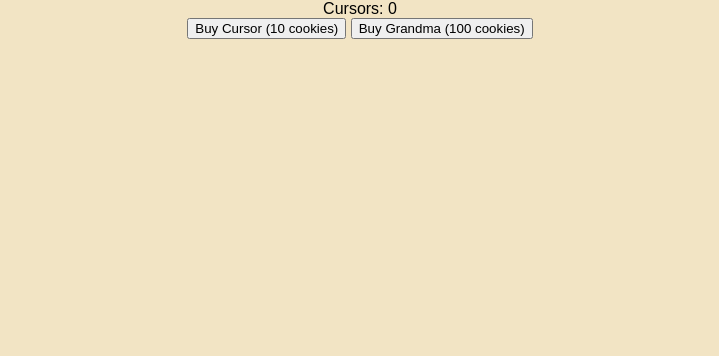
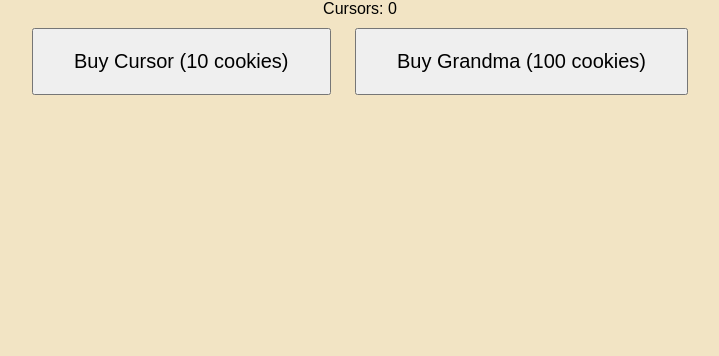
Before and after one commit to thesonotgoat1/cookie-clicker1, a plain HTML site: page index.html in a window 1280 px wide. Shown: the part 444-800 px from the top of the page, without its empty margins (280-999 px from the left). Drawn offline with Linux system fonts and the light colour scheme.

Commit message:
fixed ID bug

```diff
--- a/style.css
+++ b/style.css
@@ -30,8 +30,8 @@ body {
   margin-bottom: 10px;
 }
 
-#buyCursor {
-  padding: 200px 400px;
+.shop button {
+  padding: 20px 40px;
   font-size: 20px;
   cursor: pointer;
   margin: 10px;
```
